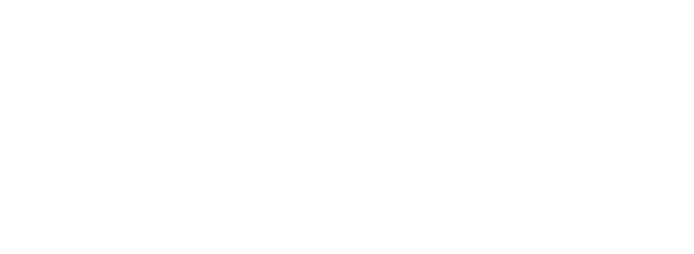
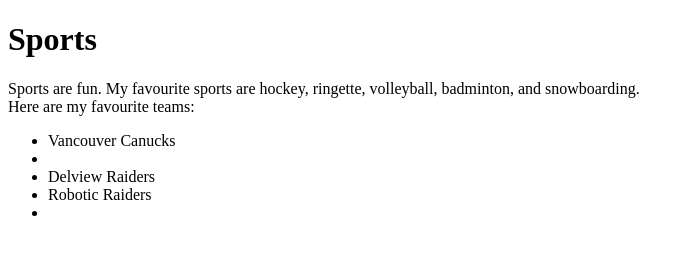
Before and after one commit to ntaimur/sports, a plain HTML site: page index.html in a window 1280 px wide. Shown: the whole page, without its empty margins (0-694 px from the left). Drawn offline with Linux system fonts and the light colour scheme.

Commit message:
Added a list of favourite teams.
Included teams such as Vancouver Canucks.

```diff
--- a/index.html
+++ b/index.html
@@ -3,9 +3,19 @@
 <head>
     <meta charset="UTF-8">
     <meta name="viewport" content="width=device-width, initial-scale=1.0">
-    <title>Document</title>
+    <title>Sports</title>
 </head>
 <body>
+    <h1>Sports</h1>
+    Sports are fun.
+    My favourite sports are hockey, ringette, volleyball, badminton, and snowboarding. <br>
+    Here are my favourite teams: <br>
+    <ul>
+        <li>Vancouver Canucks<li>
+        <li>Delview Raiders</li>
+        <li>Robotic Raiders</li>
+        <li></li>
 
+    </ul>
 </body>
 </html>
```
